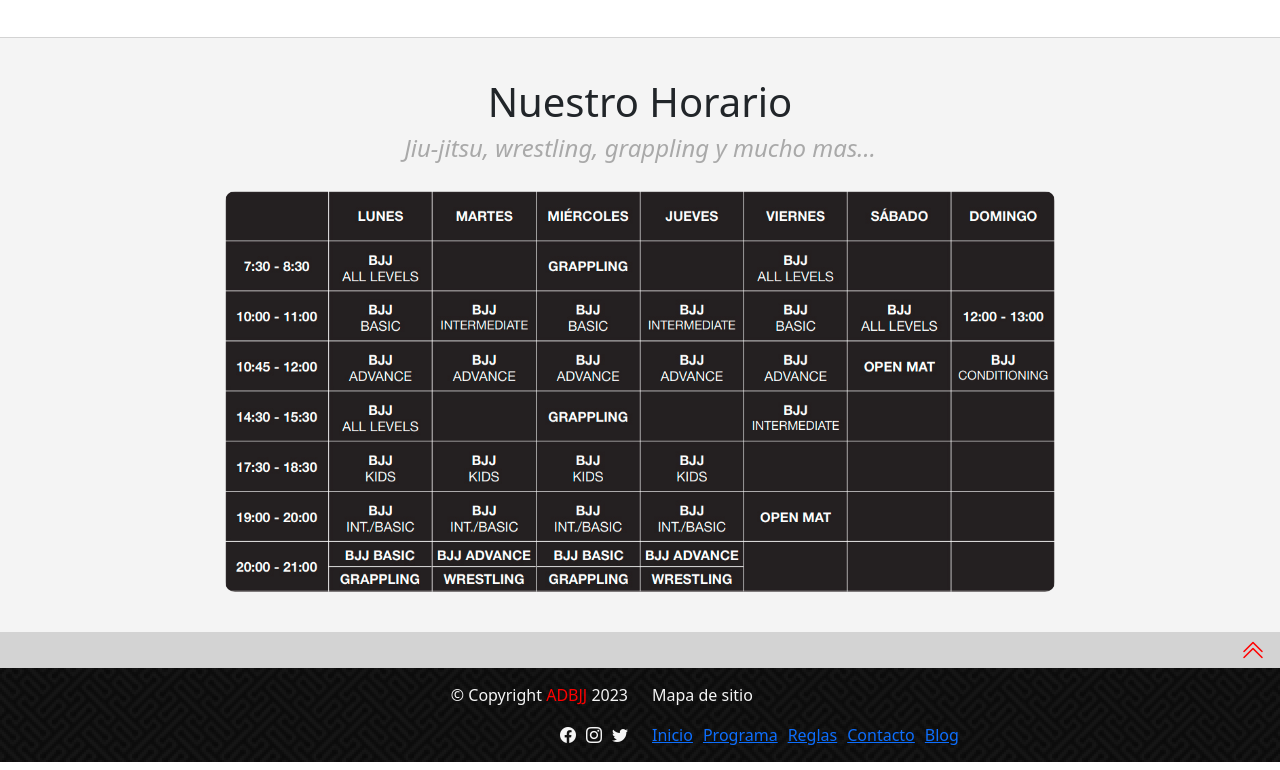
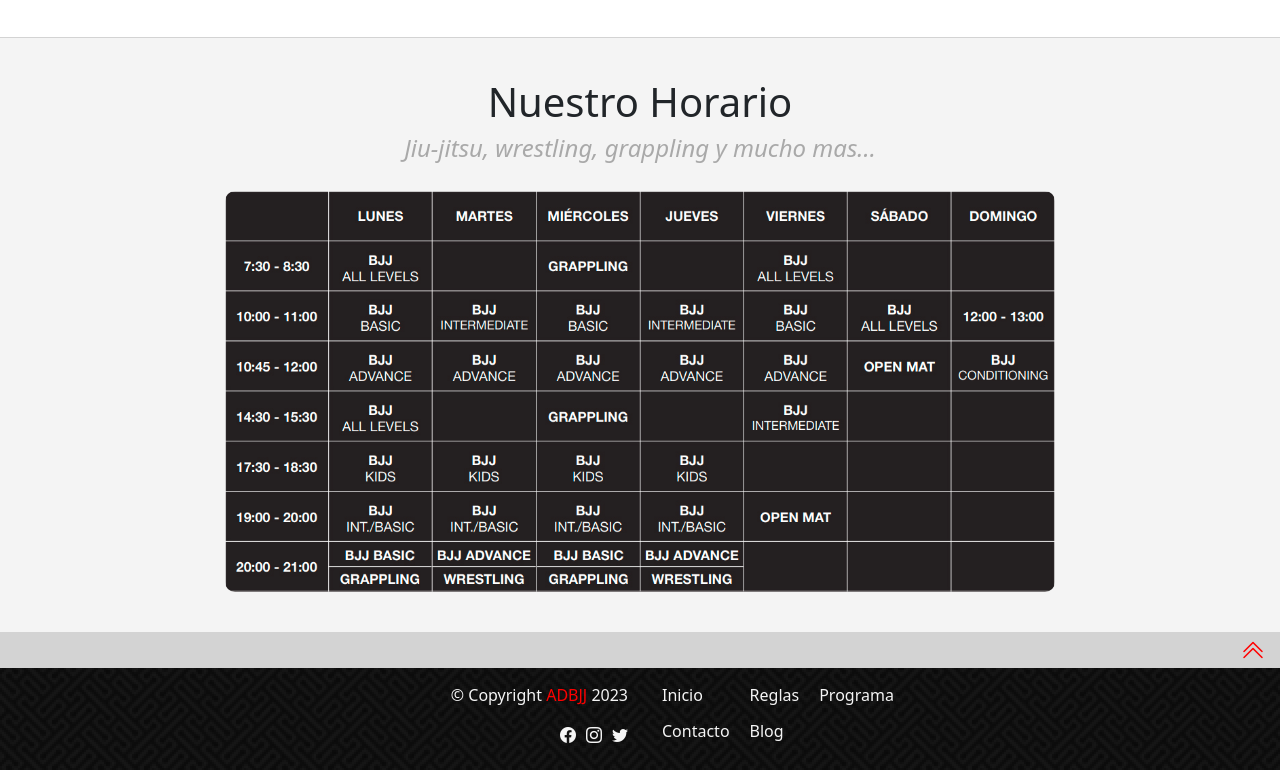
Before and after one commit to joseperezm/Pre-Entrega-3, a plain HTML site: page index.html in a window 1280 px wide. Shown: the part 1653-2423 px from the top of the page. Drawn offline with nearby package versions, Linux system fonts and the light colour scheme.

Commit message:
mapa de sitio

```diff
--- a/css/style.css
+++ b/css/style.css
@@ -143,16 +143,6 @@ footer {
     display: flex;
     justify-content: flex-end;
 }
-.menu-mapa-de-sitio {
-    display: flex;
-    flex-direction: column;
-    color: whitesmoke;
-}
-.mapa-de-sitio {
-    display: flex;
-    justify-content: flex-start;
-    gap: 10px;
-}
 .social-iconos {
     display: flex;
     justify-content: flex-end;
@@ -165,6 +155,19 @@ footer {
 .social-iconos a:hover {
     color: red;
 }
+.tabla-mapa-de-sitio {
+    display: flex;
+    justify-content: flex-start;
+}
+.tabla-mapa-de-sitio a {
+    margin-left: 10px;
+    margin-right: 10px;
+    color: whitesmoke;
+    text-decoration: none;
+}
+.tabla-mapa-de-sitio td {
+    padding-bottom: 12px;
+}
 @media (max-width: 768px) {
     .social-iconos {
         justify-content: center;
@@ -175,6 +178,10 @@ footer {
     }
     .mapa-de-sitio {
         justify-content: center;
+    }
+    .tabla-mapa-de-sitio {
+        justify-content: center;
+        margin-top: 10px;
     }
 }
 .link-footer {
--- a/index.html
+++ b/index.html
@@ -160,7 +160,7 @@
       <div class="volver-arriba">
         <a href="#"><i class="bi bi-chevron-double-up chevron-editado"></i></a>
       </div>
-    <footer>
+      <footer>
         <div class="container">
           <div class="row">
             <div class="col-md-6">
@@ -178,15 +178,19 @@
               </div>
             </div>
             <div class="col-12 col-md-5">
-              <div class="menu-mapa-de-sitio">
-                <div class="mapa-de-sitio"><p>Mapa de sitio</p></div>
-                <div class="mapa-de-sitio">
-                  <div><a href="./index.html">Inicio</a></div>
-                  <div><a href="./programa.html">Programa</a></div>
-                  <div><a href="./reglas.html">Reglas</a></div>
-                  <div><a href="./contacto.html">Contacto</a></div>
-                  <div><a href="./blog.html">Blog</a></div>
-                </div>
+              <div>
+                <table class="tabla-mapa-de-sitio">
+                  <tr>
+                    <td><a href="./index.html">Inicio</a></td>
+                    <td><a href="./reglas.html">Reglas</a></td>
+                    <td><a href="./programa.html">Programa</a></td>
+                  </tr>
+                  <tr>
+                    <td><a href="./contacto.html">Contacto</a></td>
+                    <td><a href="./blog.html">Blog</a></td>
+                    <td></td>
+                  </tr>
+                </table>
               </div>
             </div>
           </div>
```
